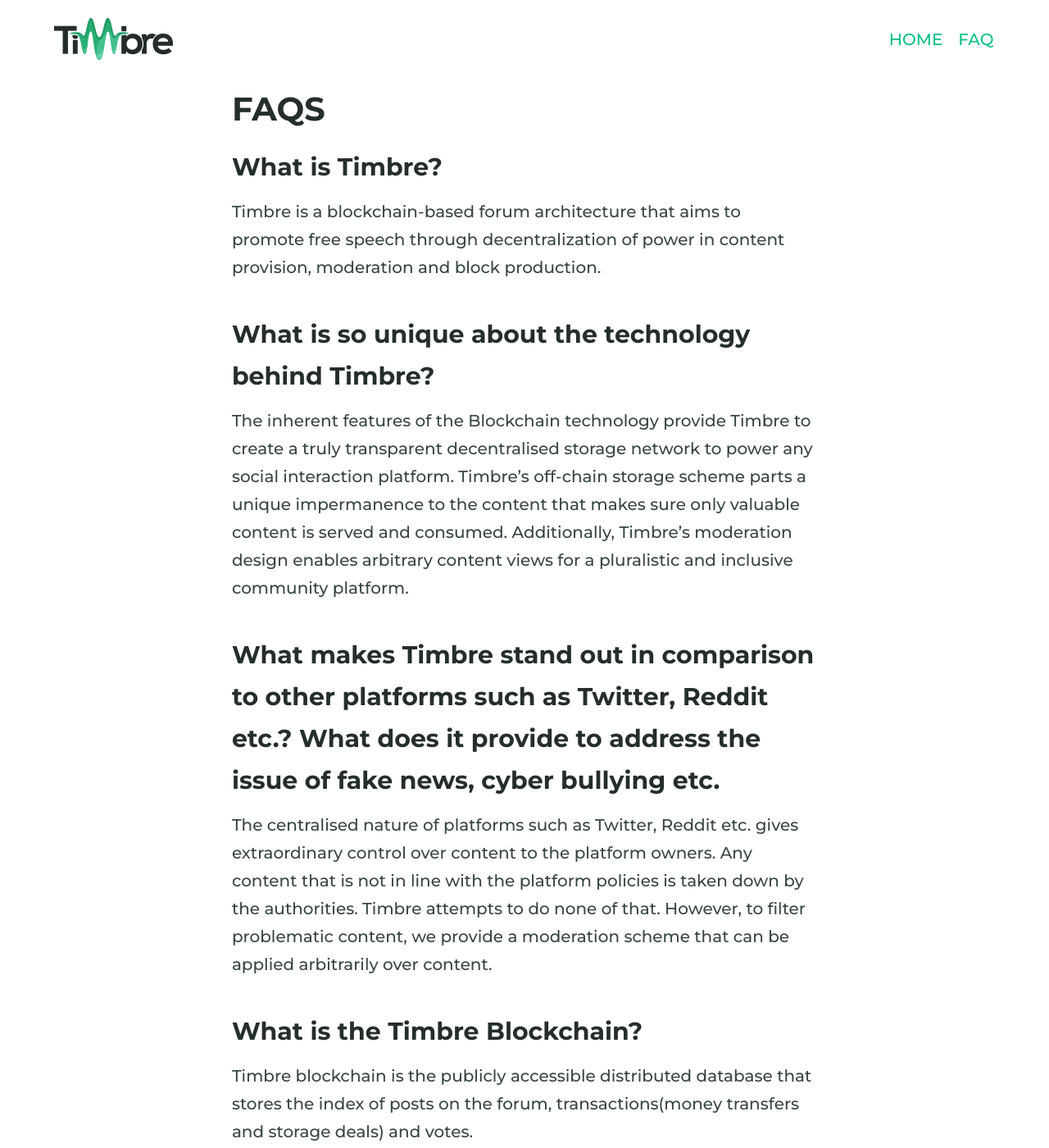
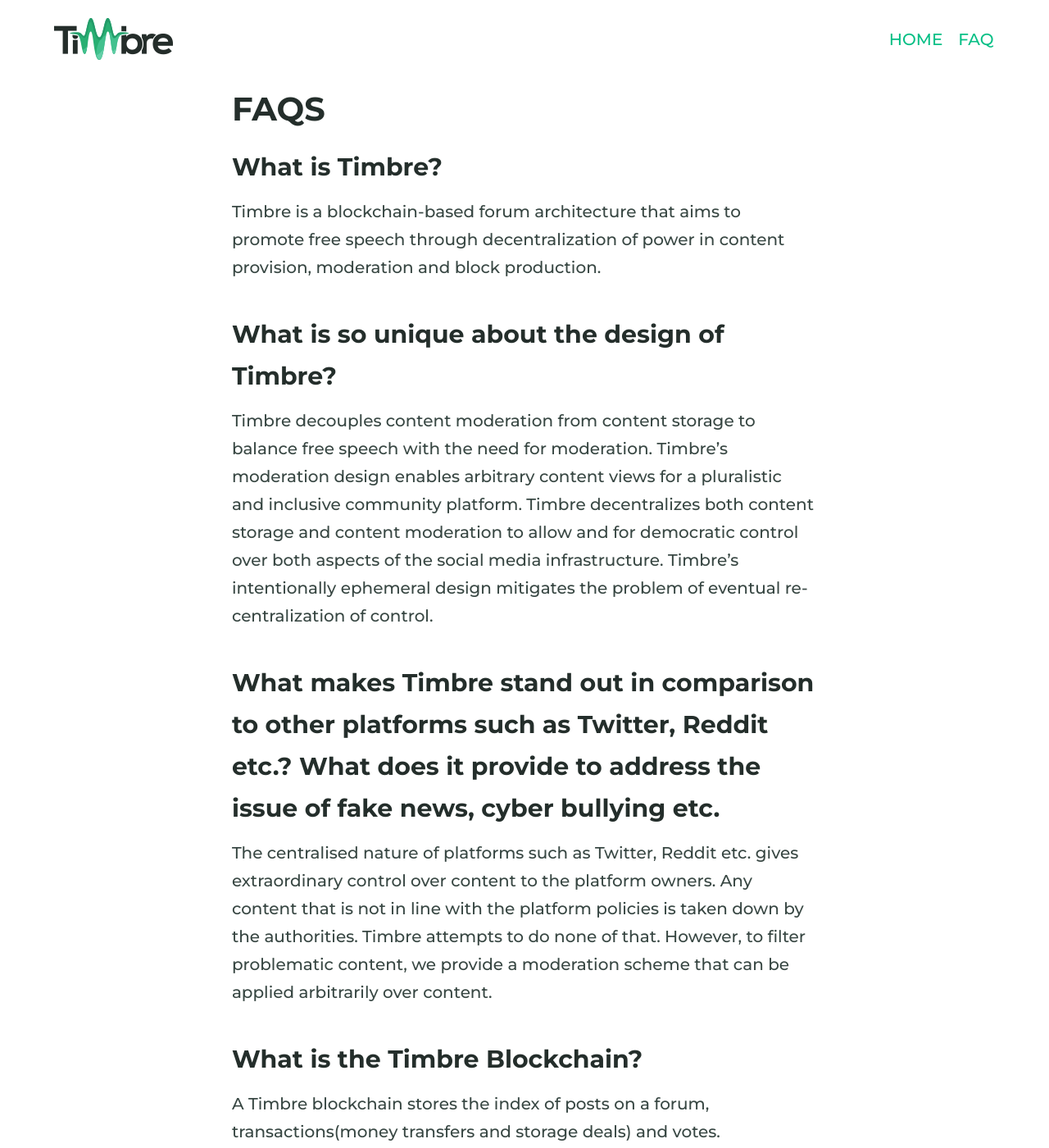
Before and after one commit to timbrenetwork/www, a Jekyll site: the page built from faq.md, in a window 1280 px wide and 1400 px high. Shown: the whole window at 82% size. Built offline with Jekyll 4.4.1, drawn with Linux system fonts in a browser that asks for light colours; some of the changed text lies outside the part shown.

Commit message:
Update faq.md

```diff
--- a/faq.md
+++ b/faq.md
@@ -9,14 +9,14 @@ permalink: /faq/
 ### What is **Timbre**?
 Timbre is a blockchain-based forum architecture that aims to promote free speech through decentralization of power in content provision, moderation and block production.
 
-### What is so unique about the **technology behind Timbre**?
-The inherent features of the Blockchain technology provide Timbre to create a truly transparent decentralised storage network to power any social interaction platform. Timbre’s off-chain storage scheme parts a unique impermanence to the content that makes sure only valuable content is served and consumed. Additionally, Timbre’s moderation design enables arbitrary content views for a pluralistic and inclusive community platform.
+### What is so unique about the **design of Timbre**?
+Timbre decouples content moderation from content storage to balance free speech with the need for moderation. Timbre’s moderation design enables arbitrary content views for a pluralistic and inclusive community platform. Timbre decentralizes both content storage and content moderation to allow and for democratic control over both aspects of the social media infrastructure. Timbre's intentionally ephemeral design mitigates the problem of eventual re-centralization of control.
 
 ### What makes Timbre stand out in comparison to other platforms such as Twitter, Reddit etc.? What does it provide to address the issue of fake news, cyber bullying etc.
 The centralised nature of platforms such as Twitter, Reddit etc. gives extraordinary control over content to the platform owners. Any content that is not in line with the platform policies is taken down by the authorities. Timbre attempts to do none of that. However, to filter problematic content, we provide a moderation scheme that can be applied arbitrarily over content.
 
 ### What is the Timbre Blockchain?
-Timbre blockchain is the publicly accessible distributed database that stores the index of posts on the forum, transactions(money transfers and storage deals) and votes.
+A Timbre blockchain stores the index of posts on a forum, transactions(money transfers and storage deals) and votes.
 
 ### What are Decibels and how can they be earned?
 Decibel is the cryptocurrency associated with a Timbre blockchain. Decibels are distributed on useful work performed within the forum. Miner earns a reward upon a successful extension of the blockchain.
@@ -28,13 +28,7 @@ Unlike Bitcoin, where a block producer needs to solve a cryptographic puzzle to
 A user can become a: Miner/Storage Provider/Bandwidth Provider/Indexer/Poster.
 
 ### Is it necessary to run a full node to contribute to Timbre?
-No. One can sign up as a simple user on an active indexer. Each user gets 10000 Decibels as trial decibel balance to post/use the Timbre forum.
-
-### How often is a Timbre Block produced?
-The Timbre blockchain produces a new block every 5 seconds.
-
-### Is there a way to see the data stored on the Timbre Blockchain?
-Yes. Our application allows you to run a blockchain explorer in the browser to explore the data stored on the chain. Here’s a link(http://161.35.125.65:3000/explorer) to one of the blockchain explorers.
+No. One can sign up as a user on an active indexer. Each user gets 10000 Decibels as trial decibel balance to post/use the Timbre forum.
 
 ### Where is the content stored?
 To keep the block size as small as possible, the data is stored off-chain across Storage Providers. Storage Transactions called Deals are stored on the chain.
```
